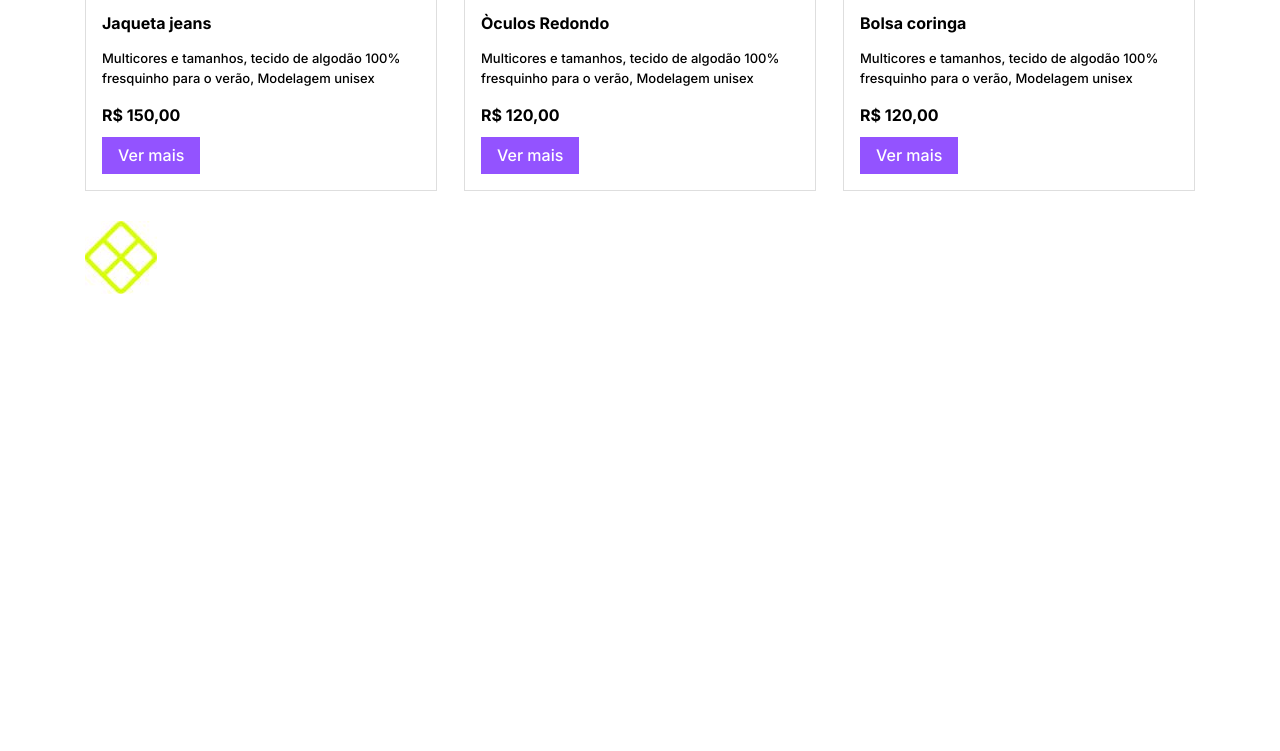
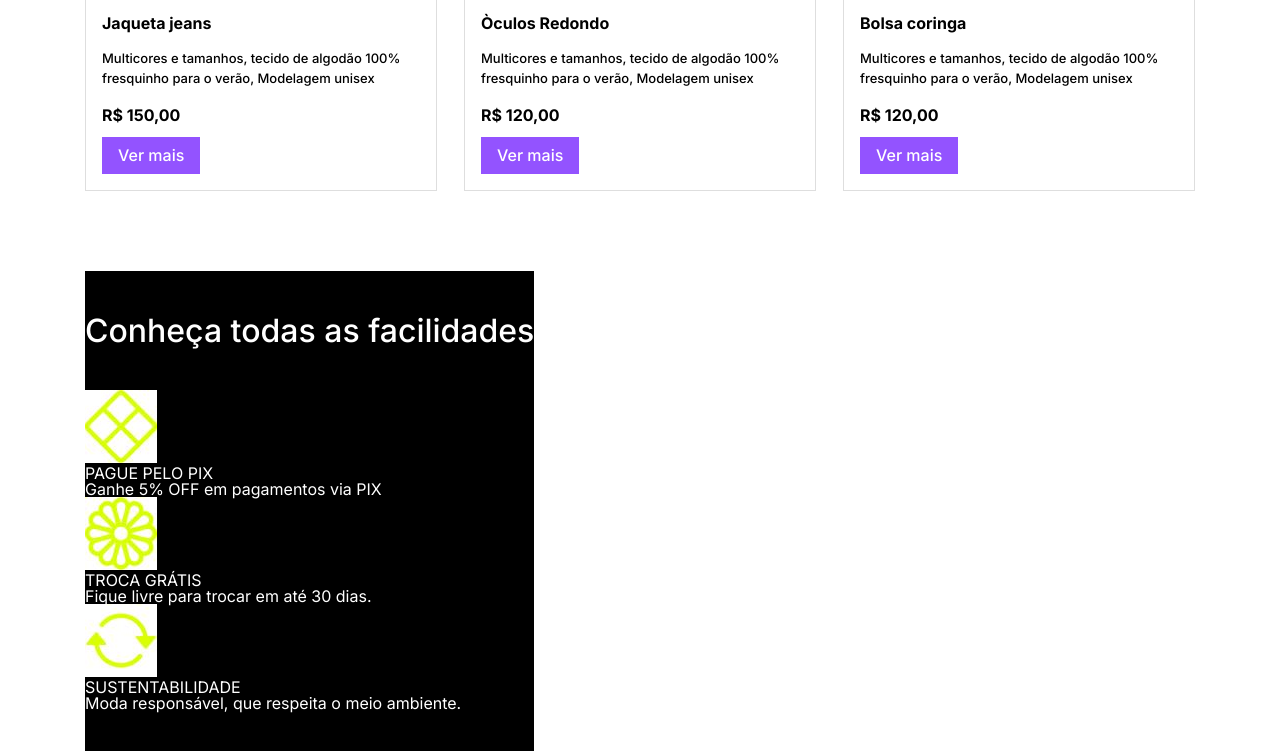
Before and after one commit to gustavo2606/meteora, a plain HTML site: page index.html in a window 1280 px wide. Shown: the part 1949-2700 px from the top of the page. Before the commit the page ends 2245 px from the top, so only its background shows below. Drawn offline with Linux system fonts and the light colour scheme.

Commit message:
estrutura formatacão

```diff
--- a/estilo.css
+++ b/estilo.css
@@ -214,4 +214,27 @@ body{
     line-height: 19px;
     font-weight: 500;
     margin-bottom: 16px;
+
 }
+
+.facilidades{
+    margin-top: 50px;
+    background-color: black;
+    padding-top: 40px;
+    color: #fff;
+    padding-bottom: 40px;
+
+}
+
+
+.titulo-facilidades{
+    font-weight: 500;
+    font-size: 32px;
+    line-height: 39px;
+    margin-bottom: 40px;
+    text-align: center;
+}
+
+.icones{
+
+}
--- a/index.html
+++ b/index.html
@@ -111,14 +111,38 @@
                 <a href="#" class="botao-produto">Ver mais</a>
             </div>
 
-            <div class="icone">
-                <img src="imagens/iconepix.jpg" class="icone-produto">
-                <p class="descricao-icone"></p>
+            <div class="facilidades">
+                <h2 class="titulo-facilidades">Conheça todas as facilidades</h2>
+                <div class="icones">
+                    <div class="conjunto-icone">
+
+                        <img src="imagens/iconepix.jpg" alt="Pix" class="icone">
+                        <div class="info-icone">
+                            <h4 class="titulo-icone">PAGUE PELO PIX</h4>
+                            <p class="texto-icone">Ganhe 5% OFF em pagamentos via PIX</p>
+
+                            <img src="imagens/imagem (6).jpg" alt="Troca" class="icone">
+                            <div class="info-icone">
+                                <h4 class="titulo-icone">TROCA GRÁTIS</h4>
+                                <p class="texto-icone">Fique livre para trocar em até 30 dias.</p>
+
+                                <img src="imagens/imagem (7).jpg" alt="Sustentabilidade" class="icone">
+                                <div class="info-icone">
+                                    <h4 class="titulo-icone">SUSTENTABILIDADE</h4>
+                                    <p class="texto-icone">Moda responsável, que respeita o meio ambiente.</p>
+                                </div>
+                            </div>
+                        </div>
+                    </div>
+                </div>
             </div>
 
-      </div>
 
-    </div>
+
+
+
+
+
 
 
 </body>
```
